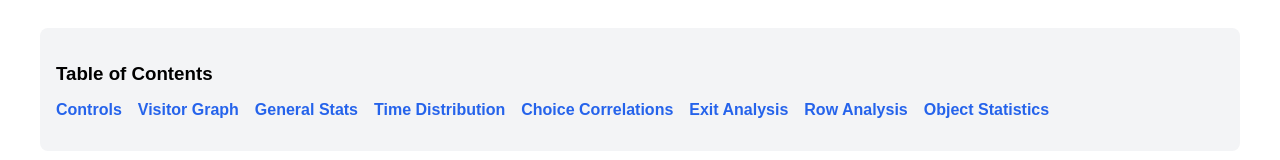
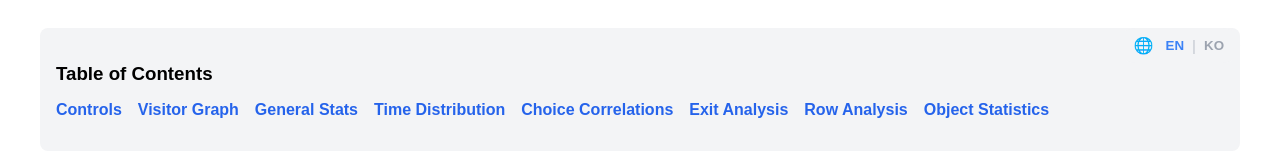
Before and after one commit to DDadeA/Statistics-for-Interactive-CYOA, a SvelteKit app: page /statistics/1 in a window 1280 px wide. Shown: the top 160 px of the page. Built offline with nearby package versions, Linux system fonts and the light colour scheme.

Commit message:
Refactor translations and move language toggle

```diff
--- /dev/null
+++ b/src/lib/translations.ts
@@ -0,0 +1,125 @@
+export const translations = {
+	en: {
+		toc: 'Table of Contents',
+		controls: 'Controls',
+		visitorGraph: 'Visitor Graph',
+		generalStats: 'General Stats',
+		timeDistribution: 'Time Distribution',
+		correlations: 'Choice Correlations',
+		exitAnalysis: 'Exit Analysis',
+		rowAnalysis: 'Row Analysis',
+		objectStats: 'Object Statistics',
+		statisticsControls: 'Statistics Controls',
+		updateStatistics: 'UPDATE STATISTICS',
+		updateProjectJson: 'UPDATE PROJECT JSON',
+		downloadData: 'DOWNLOAD DATA',
+		uniqueUsers: 'Unique Users Only (Exclude Duplicates by UID)',
+		timeRange: 'Time Range:',
+		allTime: 'All Time',
+		last30Days: 'Last 30 Days',
+		last7Days: 'Last 7 Days',
+		last24Hours: 'Last 24 Hours',
+		groupBy: 'Group By:',
+		week: 'Week',
+		day: 'Day',
+		hour: 'Hour',
+		filterByChoice: 'Filter by Choice:',
+		allChoices: 'All Choices',
+		visitorCount: 'Visitor Count',
+		periodCount: 'Period Count (Left Axis)',
+		accumulated: 'Accumulated (Right Axis)',
+		accumulatedTooltip: 'Accumulated',
+		users: 'users',
+		notEnoughData: 'Not enough data to display graph.',
+		generalStatistics: 'General Statistics',
+		sumOfTime: 'The Sum of time you get from users.',
+		totalVisitors: 'Total Visitors (Filtered)',
+		topViewports: 'Top Viewports',
+		other: 'Other',
+		noViewportData: 'No viewport data available.',
+		timeOnPageDistribution: 'Time on Page Distribution',
+		avg: 'Avg',
+		median: 'Median',
+		logarithmicScale: 'Logarithmic Scale',
+		noTimeData: 'No time data available.',
+		choiceCorrelations: 'Choice Correlations (Top 10)',
+		noCorrelations: 'No significant correlations found.',
+		exitPointAnalysis: 'Exit Point Analysis (Last Selected Row)',
+		noExitData: 'No exit data available.',
+		selections: 'selections',
+		objectDataNotFound: 'Object data not found',
+		count: 'Count:',
+		projectDataNotLoaded: 'Project data not loaded.',
+		clickUpdateProject: 'Click "UPDATE PROJECT JSON" to load object details and images.',
+		findingProject: 'Finding project.json...',
+		projectNotFound: 'Project not found! Check the path!',
+		loadingProject: 'Loading project from',
+		errorFetching: 'Error fetching project.json! Unexpected error! (Error code: 1)',
+		projectLoaded: 'Project data loaded successfully!',
+		noStatsData:
+			'No statistics data available to find project URL. Please UPDATE STATISTICS first.',
+		errorParsing: 'Error parsing log data',
+		noCurrentUrl: 'Could not find currentURL in the latest log entry.'
+	},
+	ko: {
+		toc: '목차',
+		controls: '제어판',
+		visitorGraph: '방문자 그래프',
+		generalStats: '일반 통계',
+		timeDistribution: '시간 분포',
+		correlations: '선택 연관성',
+		exitAnalysis: '이탈 분석',
+		rowAnalysis: '행(Row) 분석',
+		objectStats: '선택지 통계',
+		statisticsControls: '제어판',
+		updateStatistics: '통계 새로고침',
+		updateProjectJson: 'Project.json 새로고침',
+		downloadData: '원시 데이터 다운로드',
+		uniqueUsers: '중복 제외 (UID 기준)',
+		timeRange: '기간:',
+		allTime: '전체',
+		last30Days: '최근 30일',
+		last7Days: '최근 7일',
+		last24Hours: '최근 24시간',
+		groupBy: '단위:',
+		week: '주',
+		day: '일',
+		hour: '시간',
+		filterByChoice: '선택지로 필터링:',
+		allChoices: '모든 선택지',
+		visitorCount: '방문자 수',
+		periodCount: '기간별 방문자 (왼쪽 축)',
+		accumulated: '누적 방문자 (오른쪽 축)',
+		accumulatedTooltip: '누적',
+		users: '명',
+		notEnoughData: '그래프를 표시할 데이터가 부족합니다.',
+		generalStatistics: '일반 통계',
+		sumOfTime: '총 체류 시간',
+		totalVisitors: '총 방문자 (필터됨)',
+		topViewports: '상위 해상도',
+		other: '기타',
+		noViewportData: '해상도 데이터가 없습니다.',
+		timeOnPageDistribution: '체류 시간 분포',
+		avg: '평균',
+		median: '중앙값',
+		logarithmicScale: '로그 스케일',
+		noTimeData: '시간 데이터가 없습니다.',
+		choiceCorrelations: '선택 연관성 (상위 10개)',
+		noCorrelations: '유의미한 연관성을 찾을 수 없습니다.',
+		exitPointAnalysis: '이탈 지점 분석 (마지막 Row)',
+		noExitData: '이탈 데이터가 없습니다.',
+		selections: '선택됨',
+		objectDataNotFound: '오브젝트 데이터를 찾을 수 없음',
+		count: '횟수:',
+		projectDataNotLoaded: '프로젝트 데이터가 로드되지 않았습니다.',
+		clickUpdateProject: '"프로젝트 JSON 업데이트"를 클릭하여 이미지와 상세 정보를 불러오세요.',
+		findingProject: 'project.json 찾는 중...',
+		projectNotFound: '프로젝트를 찾을 수 없어! 경로가 올바른지 확인해줘!',
+		loadingProject: '프로젝트 로딩 중:',
+		errorFetching: '프로젝트를 불러오는 중 오류가 발생했어! 예측하지 못한 오류야! (오류코드 : 1)',
+		projectLoaded: '프로젝트 데이터 로드 성공!',
+		noStatsData: '프로젝트 URL을 찾을 통계 데이터가 없습니다. 먼저 통계를 업데이트해주세요.',
+		errorParsing: '로그 데이터 파싱 오류',
+		noCurrentUrl: '최신 로그에서 currentURL을 찾을 수 없습니다.'
+	}
+};
--- a/src/routes/statistics/[secretKey]/+page.svelte
+++ b/src/routes/statistics/[secretKey]/+page.svelte
@@ -1,5 +1,6 @@
 <script lang="ts">
 	import { onMount } from 'svelte';
+	import { translations } from '$lib/translations';
 
 	interface LogEntry {
 		project_id: string;
@@ -22,6 +23,9 @@
 	let timeUnit = 'day'; // 'day', 'hour', 'week'
 	let selectedFilterChoice = '';
 	let isLogarithmicTime = false;
+	let currentLang = 'en';
+
+	$: t = translations[currentLang as keyof typeof translations];
 
 	// Derived Data
 	let filteredLogData: LogEntry[] = [];
@@ -35,6 +39,7 @@
 
 	// Reactive Statements for Data Processing
 	$: {
+		t; // Dependency for language switching
 		let data = [...logData];
 
 		// 1. Filter by Time Range
@@ -386,19 +391,19 @@
 	}
 
 	async function main(projectPath: string) {
-		setProgress('Finding project.json...');
+		setProgress(t.findingProject);
 
 		let finding_data = await fetch(finderUrl + encodeURIComponent(projectPath))
 			.then((response) => response.json())
 			.catch((error) => {
 				console.error('Error finding project.json:', error);
-				setProgress('프로젝트를 찾는 중 오류가 발생했어! 경로가 올바른지 확인해줘!');
+				setProgress(t.projectNotFound);
 				throw error;
 			});
 
 		// Check if the finding_data is valid
 		if (!finding_data || finding_data.type == 'Unknown') {
-			setProgress('프로젝트를 찾을 수 없어! 경로가 올바른지 확인해줘!');
+			setProgress(t.projectNotFound);
 			console.warn('Project not found or unknown type:', finding_data);
 			return;
 		}
@@ -409,13 +414,13 @@
 		if (finding_data.type === 'icc_link') {
 			// fetch it
 			const projectUrl = proxyUrl + finding_data.project;
-			setProgress(`Loading project from ${projectUrl}... (${finding_data.message})`);
+			setProgress(`${t.loadingProject} ${projectUrl}... (${finding_data.message})`);
 
 			project = await fetchWithProgress(projectUrl, (loaded, total) => {
 				setProgress(`Loading project.json... ${Math.round(loaded / 1024)}KB`);
 			}).catch((error) => {
 				console.error('Error fetching project.json:', error);
-				setProgress('프로젝트를 불러오는 중 오류가 발생했어! 예측하지 못한 오류야! (오류코드 : 1)');
+				setProgress(t.errorFetching);
 				throw error;
 			});
 		} else if (finding_data.type === 'icc') {
@@ -426,13 +431,13 @@
 
 		projectData = project;
 		localStorage.setItem(`project_data_${secretKey}`, JSON.stringify(projectData));
-		setProgress('Project data loaded successfully!');
+		setProgress(t.projectLoaded);
 		setTimeout(() => setProgress(''), 3000);
 	}
 
 	async function updateProjectJson() {
 		if (logData.length === 0) {
-			alert('No statistics data available to find project URL. Please UPDATE STATISTICS first.');
+			alert(t.noStatsData);
 			return;
 		}
 
@@ -449,12 +454,12 @@
 			currentURL = parsedData.currentURL;
 		} catch (e) {
 			console.error('Error parsing log data', e);
-			alert('Error parsing log data');
+			alert(t.errorParsing);
 			return;
 		}
 
 		if (!currentURL) {
-			alert('Could not find currentURL in the latest log entry.');
+			alert(t.noCurrentUrl);
 			return;
 		}
 
@@ -597,59 +602,66 @@
 </script>
 
 <div class="container">
+	<div class="language-switcher">
+		<span class="icon">🌐</span>
+		<button class:active={currentLang === 'en'} on:click={() => (currentLang = 'en')}>EN</button>
+		<span class="separator">|</span>
+		<button class:active={currentLang === 'ko'} on:click={() => (currentLang = 'ko')}>KO</button>
+	</div>
+
 	<!-- Table of Contents -->
 	<div class="toc">
-		<h3>Table of Contents</h3>
+		<h3>{t.toc}</h3>
 		<ul>
-			<li><a href="#controls">Controls</a></li>
-			<li><a href="#visitor-graph">Visitor Graph</a></li>
-			<li><a href="#general-stats">General Stats</a></li>
-			<li><a href="#time-distribution">Time Distribution</a></li>
-			<li><a href="#correlations">Choice Correlations</a></li>
-			<li><a href="#exit-analysis">Exit Analysis</a></li>
-			<li><a href="#row-analysis">Row Analysis</a></li>
-			<li><a href="#object-stats">Object Statistics</a></li>
+			<li><a href="#controls">{t.controls}</a></li>
+			<li><a href="#visitor-graph">{t.visitorGraph}</a></li>
+			<li><a href="#general-stats">{t.generalStats}</a></li>
+			<li><a href="#time-distribution">{t.timeDistribution}</a></li>
+			<li><a href="#correlations">{t.correlations}</a></li>
+			<li><a href="#exit-analysis">{t.exitAnalysis}</a></li>
+			<li><a href="#row-analysis">{t.rowAnalysis}</a></li>
+			<li><a href="#object-stats">{t.objectStats}</a></li>
 		</ul>
 	</div>
 
-	<h1 id="controls">Statistics Controls</h1>
+	<h1 id="controls">{t.statisticsControls}</h1>
 	<div class="controls-section">
 		<div class="button-group">
-			<button class="btn-primary" on:click={loadData}>UPDATE STATISTICS</button>
-			<button class="btn-success" on:click={updateProjectJson}>UPDATE PROJECT JSON</button>
-			<button class="btn-secondary" on:click={downloadData}>DOWNLOAD DATA</button>
+			<button class="btn-primary" on:click={loadData}>{t.updateStatistics}</button>
+			<button class="btn-success" on:click={updateProjectJson}>{t.updateProjectJson}</button>
+			<button class="btn-secondary" on:click={downloadData}>{t.downloadData}</button>
 		</div>
 
 		<div class="filters">
 			<label class="toggle">
 				<input type="checkbox" bind:checked={uniqueUsersOnly} />
 				<span class="slider"></span>
-				<span class="label-text">Unique Users Only (Exclude Duplicates by UID)</span>
+				<span class="label-text">{t.uniqueUsers}</span>
 			</label>
 
 			<div class="select-group">
-				<label for="timeRange">Time Range:</label>
+				<label for="timeRange">{t.timeRange}</label>
 				<select id="timeRange" bind:value={timeRange}>
-					<option value="all">All Time</option>
-					<option value="30d">Last 30 Days</option>
-					<option value="7d">Last 7 Days</option>
-					<option value="24h">Last 24 Hours</option>
+					<option value="all">{t.allTime}</option>
+					<option value="30d">{t.last30Days}</option>
+					<option value="7d">{t.last7Days}</option>
+					<option value="24h">{t.last24Hours}</option>
 				</select>
 			</div>
 
 			<div class="select-group">
-				<label for="timeUnit">Group By:</label>
+				<label for="timeUnit">{t.groupBy}</label>
 				<select id="timeUnit" bind:value={timeUnit}>
-					<option value="week">Week</option>
-					<option value="day">Day</option>
-					<option value="hour">Hour</option>
+					<option value="week">{t.week}</option>
+					<option value="day">{t.day}</option>
+					<option value="hour">{t.hour}</option>
 				</select>
 			</div>
 
 			<div class="select-group">
-				<label for="filterChoice">Filter by Choice:</label>
+				<label for="filterChoice">{t.filterByChoice}</label>
 				<select id="filterChoice" bind:value={selectedFilterChoice}>
-					<option value="">All Choices</option>
+					<option value="">{t.allChoices}</option>
 					{#each allKnownChoices as choice}
 						<option value={choice}>{choice}</option>
 					{/each}
@@ -665,7 +677,7 @@
 	{/if}
 
 	<!-- Visitor Graph -->
-	<h2 id="visitor-graph">Visitor Count</h2>
+	<h2 id="visitor-graph">{t.visitorCount}</h2>
 	<div class="chart-container">
 		{#if visitorGraphData.length > 0}
 			{@const maxCount = Math.max(...visitorGraphData.map((d) => d.count), 1)}
@@ -715,7 +727,7 @@
 					{@const x = 50 + i * slotWidth + slotWidth / 2}
 					{@const y = 250 - (d.accumulated / maxAccumulated) * 200}
 					<circle cx={x} cy={y} r="3" fill="#ef4444" stroke="white" stroke-width="1">
-						<title>Accumulated: {d.accumulated}</title>
+						<title>{t.accumulatedTooltip}: {d.accumulated}</title>
 					</circle>
 				{/each}
 
@@ -750,31 +762,31 @@
 			<div class="chart-legend">
 				<div class="legend-item">
 					<span class="color-box bar"></span>
-					<span>Period Count (Left Axis)</span>
+					<span>{t.periodCount}</span>
 				</div>
 				<div class="legend-item">
 					<span class="color-box line"></span>
-					<span>Accumulated (Right Axis)</span>
+					<span>{t.accumulated}</span>
 				</div>
 			</div>
 		{:else}
-			<p class="text-gray italic">Not enough data to display graph.</p>
+			<p class="text-gray italic">{t.notEnoughData}</p>
 		{/if}
 	</div>
 
 	<!-- General Stats -->
-	<h2 id="general-stats">General Statistics</h2>
+	<h2 id="general-stats">{t.generalStatistics}</h2>
 	<div class="stats-grid">
 		<div class="stat-card">
-			<h3>The Sum of time you get from users.</h3>
+			<h3>{t.sumOfTime}</h3>
 			<p class="stat-value">{formatTime(generalStats.totalTimeOnPage || 0)}</p>
 		</div>
 		<div class="stat-card">
-			<h3>Total Visitors (Filtered)</h3>
+			<h3>{t.totalVisitors}</h3>
 			<p class="stat-value">{filteredLogData.length}</p>
 		</div>
 		<div class="stat-card wide">
-			<h3>Top Viewports</h3>
+			<h3>{t.topViewports}</h3>
 			{#if generalStats.topViewports && generalStats.totalViewportCount > 0}
 				{@const colors = ['#3b82f6', '#ef4444', '#22c55e', '#eab308', '#a855f7', '#9ca3af']}
 				{@const top5Total = generalStats.topViewports.reduce((sum, [, count]) => sum + count, 0)}
@@ -785,7 +797,7 @@
 						count,
 						color: colors[i % colors.length]
 					})),
-					...(otherCount > 0 ? [{ label: 'Other', count: otherCount, color: colors[5] }] : [])
+					...(otherCount > 0 ? [{ label: t.other, count: otherCount, color: colors[5] }] : [])
 				]}
 
 				<div class="pie-chart-container">
@@ -822,23 +834,23 @@
 					</div>
 				</div>
 			{:else}
-				<p class="text-gray italic">No viewport data available.</p>
+				<p class="text-gray italic">{t.noViewportData}</p>
 			{/if}
 		</div>
 	</div>
 
 	<!-- Time Distribution -->
 	<h2 id="time-distribution">
-		Time on Page Distribution
+		{t.timeOnPageDistribution}
 		<span class="text-sm font-normal text-gray ml-2">
-			(Avg: {formatTime(generalStats.avgTimeOnPage || 0)}, Median: {formatTime(
+			({t.avg}: {formatTime(generalStats.avgTimeOnPage || 0)}, {t.median}: {formatTime(
 				generalStats.medianTimeOnPage || 0
 			)})
 		</span>
 		<label class="toggle inline-toggle">
 			<input type="checkbox" bind:checked={isLogarithmicTime} />
 			<span class="slider small"></span>
-			<span class="label-text text-sm font-normal">Logarithmic Scale</span>
+			<span class="label-text text-sm font-normal">{t.logarithmicScale}</span>
 		</label>
 	</h2>
 	<div class="chart-container">
@@ -852,7 +864,7 @@
 							<div
 								class="dist-bar"
 								style="width: {(d.count / maxCount) * 100}%"
-								title="{d.count} users ({d.percent.toFixed(1)}%)"
+								title="{d.count} {t.users} ({d.percent.toFixed(1)}%)"
 							></div>
 							<span class="dist-value">{d.count} ({d.percent.toFixed(1)}%)</span>
 						</div>
@@ -860,12 +872,12 @@
 				{/each}
 			</div>
 		{:else}
-			<p class="text-gray italic">No time data available.</p>
+			<p class="text-gray italic">{t.noTimeData}</p>
 		{/if}
 	</div>
 
 	<!-- Choice Correlations -->
-	<h2 id="correlations">Choice Correlations (Top 10)</h2>
+	<h2 id="correlations">{t.choiceCorrelations}</h2>
 	<div class="correlation-grid">
 		{#each topCorrelations as corr}
 			{@const objA = objectMap[corr.idA]}
@@ -883,19 +895,19 @@
 			</div>
 		{/each}
 		{#if topCorrelations.length === 0}
-			<p class="text-gray italic">No significant correlations found.</p>
+			<p class="text-gray italic">{t.noCorrelations}</p>
 		{/if}
 	</div>
 
 	<!-- Exit Analysis -->
-	<h2 id="exit-analysis">Exit Point Analysis (Last Selected Row)</h2>
+	<h2 id="exit-analysis">{t.exitPointAnalysis}</h2>
 	<div class="rows-container">
 		{#if exitRowStats.length > 0}
 			{#each exitRowStats as row}
 				<div class="row-card">
 					<div class="row-item-header">
 						<span class="row-item-title font-bold">{row.title}</span>
-						<span class="row-item-percent">{row.count} users ({row.percent.toFixed(1)}%)</span>
+						<span class="row-item-percent">{row.count} {t.users} ({row.percent.toFixed(1)}%)</span>
 					</div>
 					<div class="progress-bar-bg">
 						<div class="progress-bar-fill" style="width: {row.percent}%"></div>
@@ -903,13 +915,13 @@
 				</div>
 			{/each}
 		{:else}
-			<p class="text-gray italic">No exit data available.</p>
+			<p class="text-gray italic">{t.noExitData}</p>
 		{/if}
 	</div>
 
 	<!-- Row Analysis -->
 	{#if projectData}
-		<h2 id="row-analysis">Row Analysis</h2>
+		<h2 id="row-analysis">{t.rowAnalysis}</h2>
 		<div class="rows-container">
 			{#each rowStatistics as row}
 				{@const colors = [
@@ -927,7 +939,7 @@
 				<div class="row-card">
 					<h3>
 						{row.title || row.id}
-						<span class="text-sm text-gray">({row.totalSelections} selections)</span>
+						<span class="text-sm text-gray">({row.totalSelections} {t.selections})</span>
 					</h3>
 
 					<!-- Stacked Bar Chart -->
@@ -964,7 +976,7 @@
 			{/each}
 		</div>
 
-		<h2 id="object-stats">Object Statistics</h2>
+		<h2 id="object-stats">{t.objectStats}</h2>
 		<div class="grid">
 			{#each Object.entries(statistics).sort(([, a], [, b]) => b - a) as [id, count]}
 				{@const obj = objectMap[id]}
@@ -984,10 +996,10 @@
 						{/if}
 					{:else}
 						<h3>{id}</h3>
-						<p class="text-sm text-gray italic">Object data not found</p>
+						<p class="text-sm text-gray italic">{t.objectDataNotFound}</p>
 					{/if}
 					<div class="card-footer">
-						<span class="text-gray text-sm">Count:</span>
+						<span class="text-gray text-sm">{t.count}</span>
 						<span class="text-xl font-bold text-blue">{count}</span>
 					</div>
 					<div class="progress-bar-bg">
@@ -1004,9 +1016,9 @@
 		</div>
 	{:else}
 		<div class="empty-state">
-			<p class="text-gray mb-2">Project data not loaded.</p>
+			<p class="text-gray mb-2">{t.projectDataNotLoaded}</p>
 			<p class="text-sm text-gray">
-				Click "UPDATE PROJECT JSON" to load object details and images.
+				{t.clickUpdateProject}
 			</p>
 		</div>
 		<pre class="mt-4">{JSON.stringify(statistics, null, 2)}</pre>
@@ -1019,6 +1031,42 @@
 		max-width: 1200px;
 		margin: 0 auto;
 		padding: 20px;
+		position: relative;
+	}
+	.language-switcher {
+		position: absolute;
+		top: 20px;
+		right: 20px;
+		display: flex;
+		align-items: center;
+		gap: 0.5rem;
+		background-color: #f3f4f6;
+		padding: 0.5rem 1rem;
+		border-radius: 9999px;
+		font-size: 0.875rem;
+		font-weight: bold;
+		z-index: 10;
+	}
+	.language-switcher .icon {
+		font-size: 1rem;
+		margin-right: 0.25rem;
+	}
+	.language-switcher button {
+		background: transparent;
+		color: #9ca3af;
+		padding: 0;
+		border-radius: 0;
+		font-weight: bold;
+	}
+	.language-switcher button:hover {
+		background: transparent;
+		color: #6b7280;
+	}
+	.language-switcher button.active {
+		color: #3b82f6;
+	}
+	.language-switcher .separator {
+		color: #d1d5db;
 	}
 	h1,
 	h2,
@@ -1326,22 +1374,13 @@
 		border-radius: 0.5rem;
 		padding: 1rem;
 	}
-	.row-item {
-		margin-bottom: 0.5rem;
-	}
 	.row-item-header {
 		display: flex;
 		justify-content: space-between;
 		font-size: 0.875rem;
 		margin-bottom: 0.25rem;
 	}
-	.progress-bar-bg.small {
-		height: 0.4rem;
-	}
-	.progress-bar-bg.small .progress-bar-fill {
-		height: 0.4rem;
-	}
-	html {
+	:global(html) {
 		scroll-behavior: smooth;
 	}
 	.chart-legend {
```
